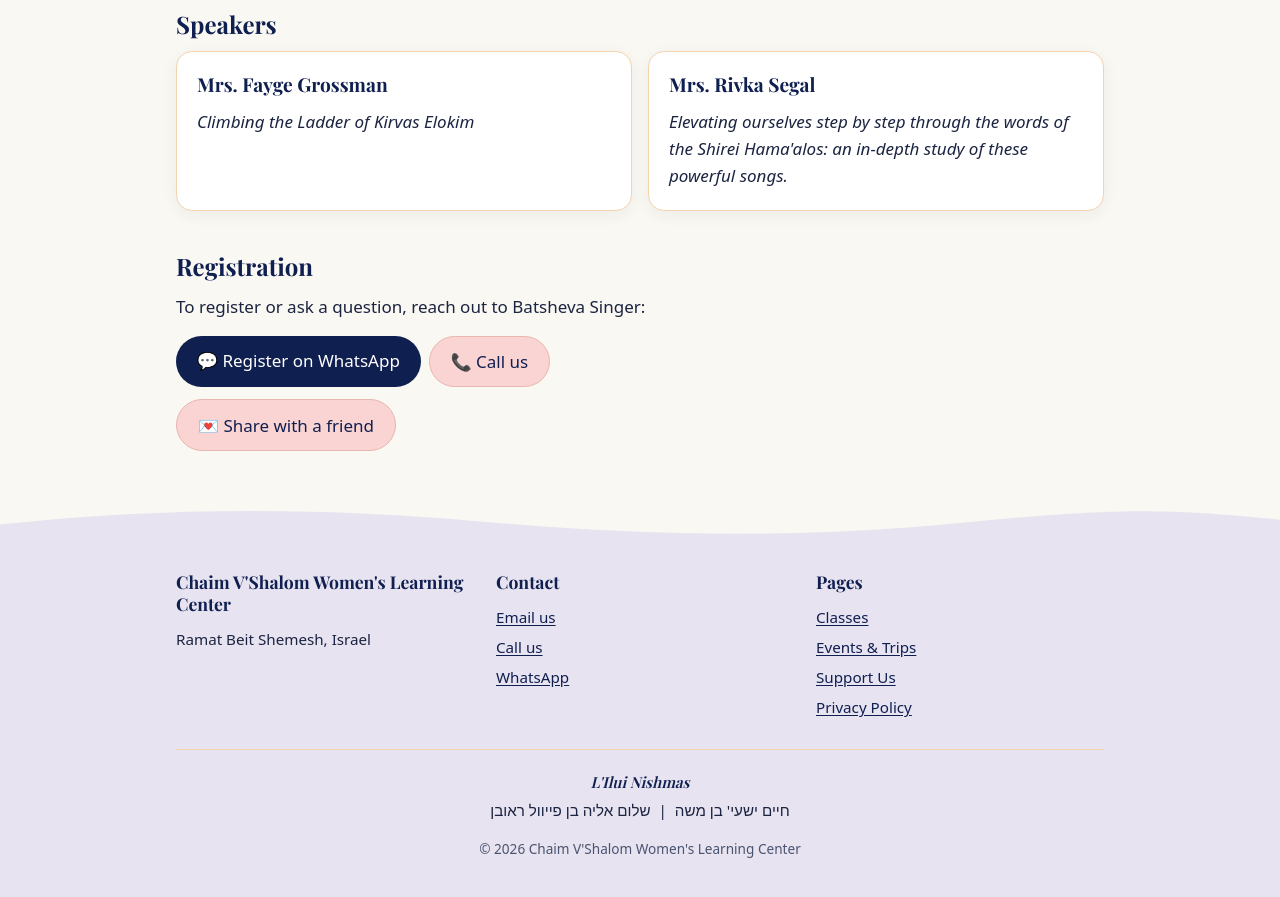
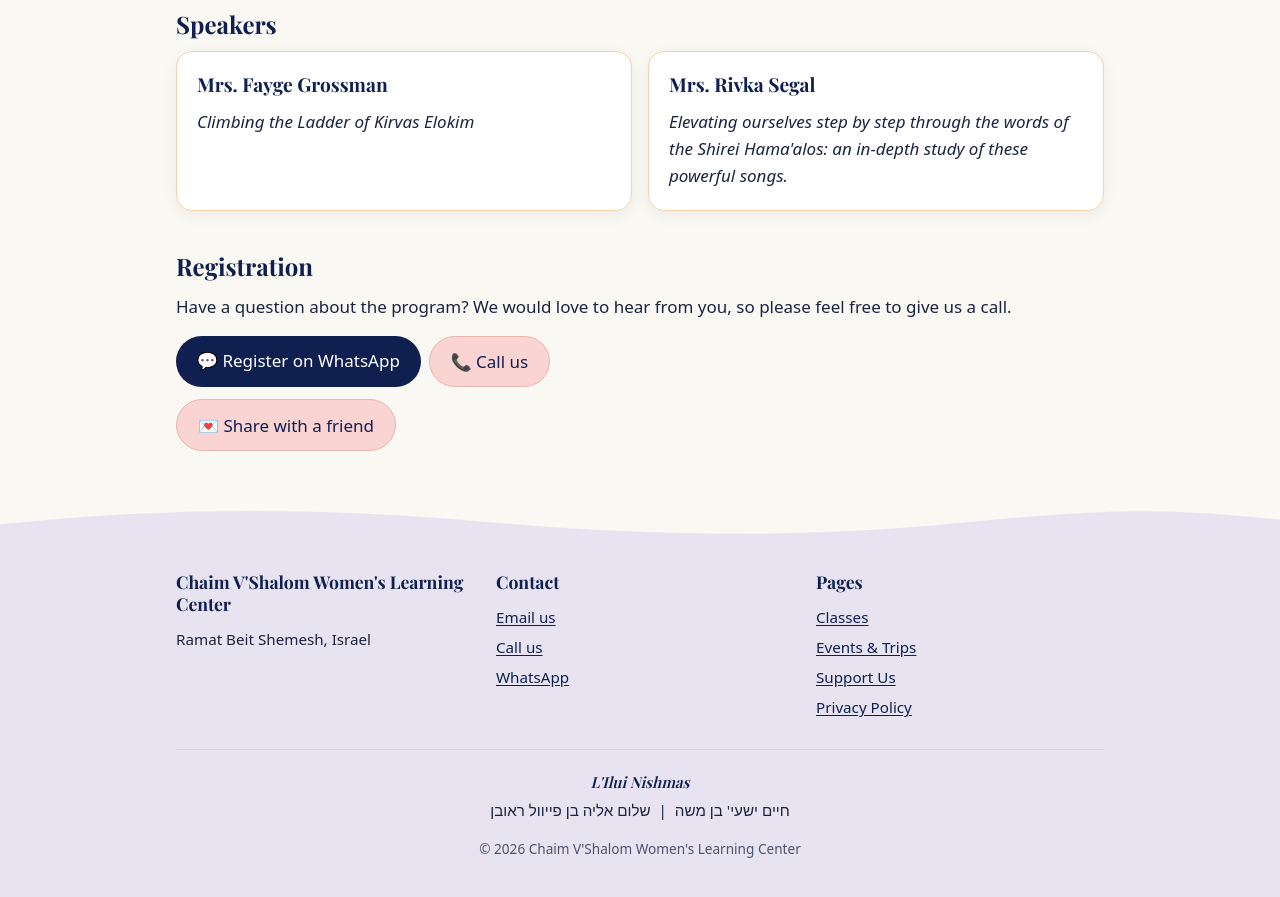
Before and after one commit to mos26613/ChaimVshalom, a Jekyll site: the page built from classes.html, in a window 1280 px wide and 900 px high, scrolled down 985 px. Shown: the top 897 px of the window. Built offline with Jekyll 4.4.1, drawn with Linux system fonts in a browser that asks for light colours; some web fonts are replaced.

Commit message:
Classes page: Registration text invites questions instead of naming a person
Co-Authored-By: Claude Opus 5.5 <noreply@anthropic.com>
Claude-Session: https://claude.ai/code/session_011GMQDGsLDzKwhQTsSCZg3V

```diff
--- a/classes.html
+++ b/classes.html
@@ -48,7 +48,7 @@ description: "Torah classes for women at Chaim V'Shalom Women's Learning Center
 
       <section class="section">
         <h2>Registration</h2>
-        <p>To register or ask a question, reach out to Batsheva Singer:</p>
+        <p>Have a question about the program? We would love to hear from you, so please feel free to give us a call.</p>
         <p class="actions">
           <a class="button" href="https://wa.me/972509332205" target="_blank" rel="noopener">💬 Register on WhatsApp</a>
           <a class="button button--soft" href="tel:+972509332205">📞&nbsp;Call&nbsp;us</a>
```
Also changed, not shown: SITE_PLAN.md (+2 -1 lines).
